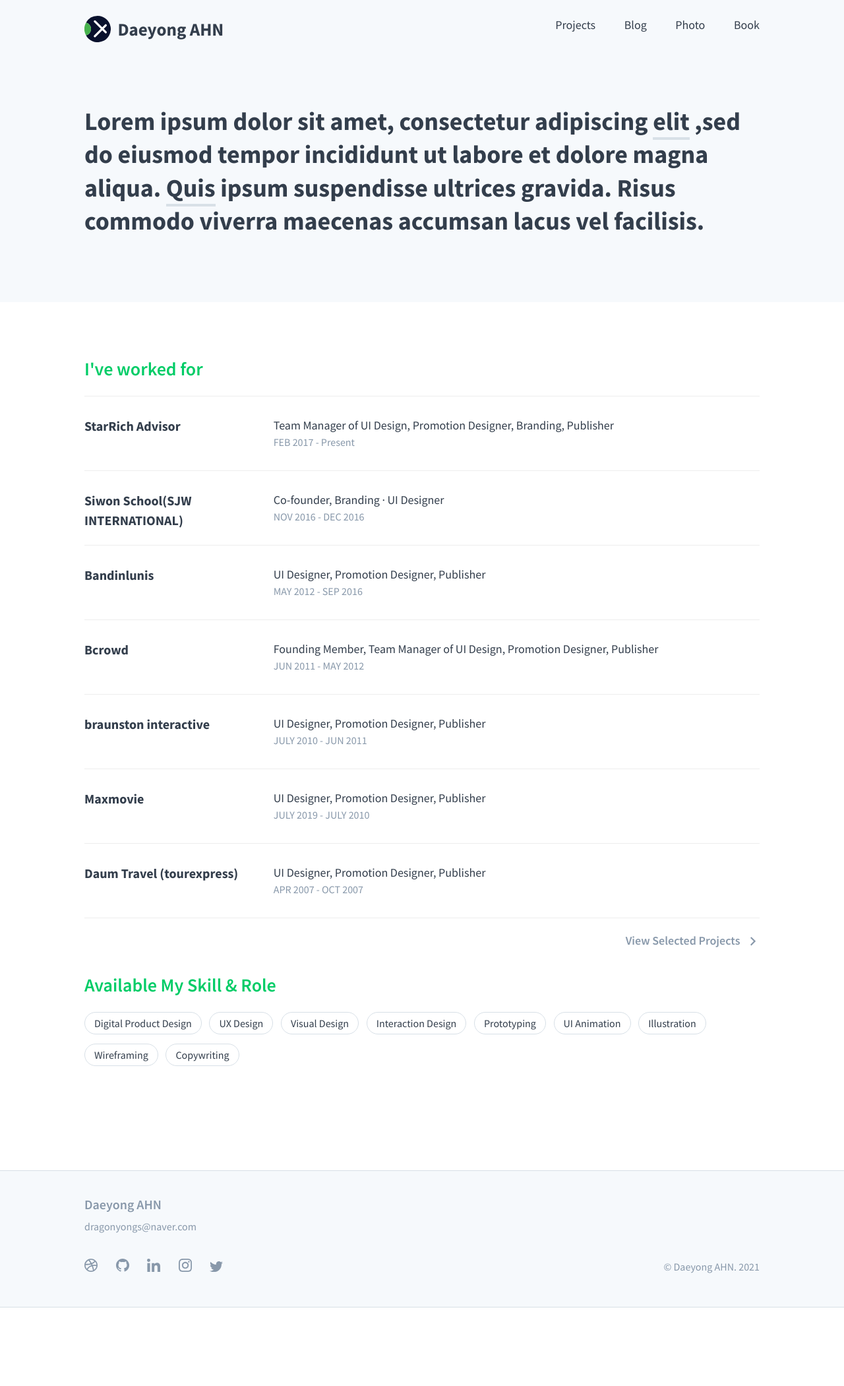
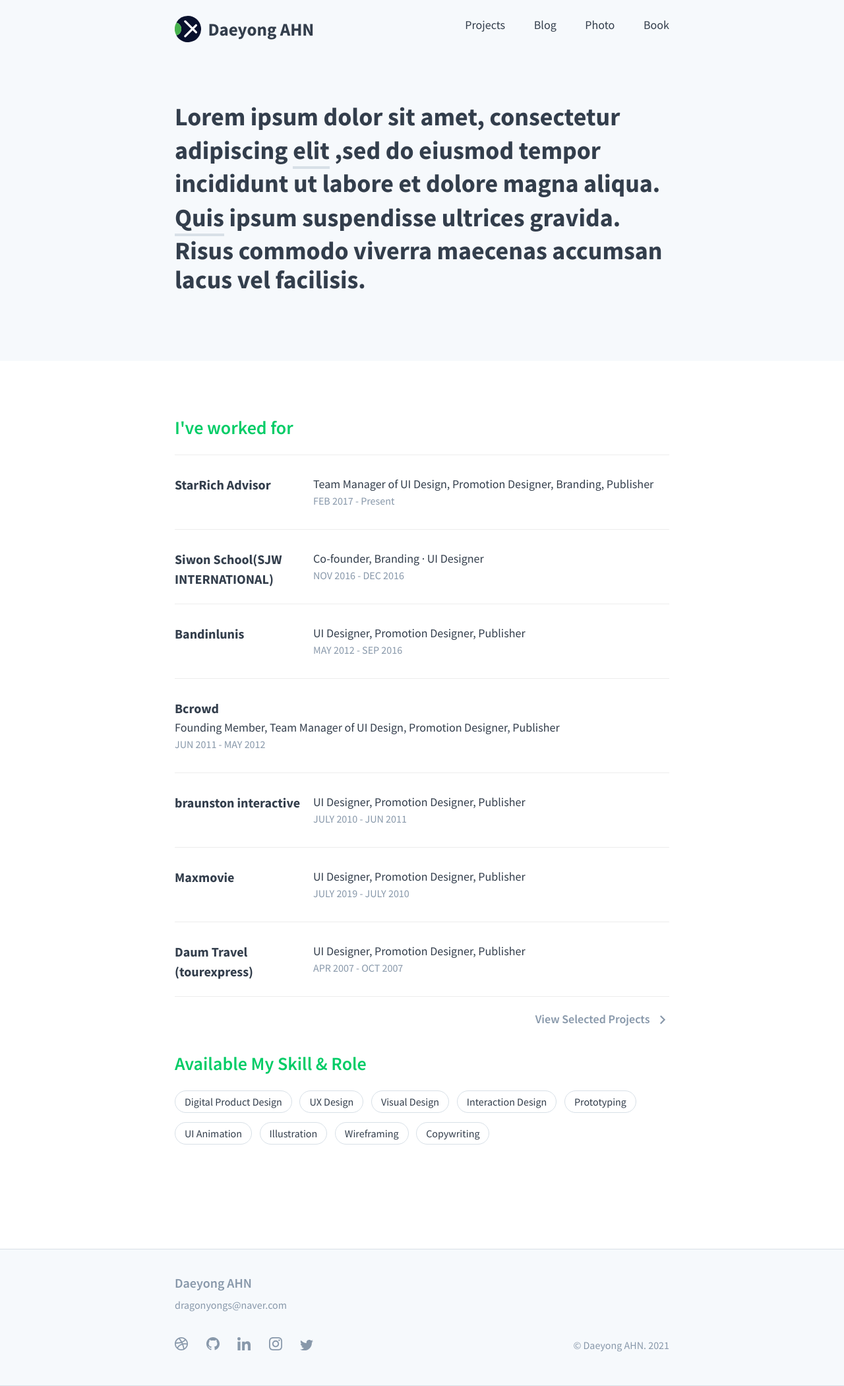
Before and after one commit to dragonyongs/daeyong.github.io, a Jekyll site: the page built from index.md, in a window 1280 px wide. Shown: the whole page at 66% size. Built offline with Jekyll 4.4.1, drawn with Linux system fonts in a browser that asks for light colours; before the commit the page ends 1982 px from its top, so only the background shows below that.

Commit message:
Edit
Edit

```diff
--- a/_sass/_catalogue.scss
+++ b/_sass/_catalogue.scss
@@ -1,6 +1,6 @@
 .catalogue {
-    margin: 0 auto;
-    width: 750px;
+    //margin: 0 auto;
+    //width: 750px;
     &-item {
         border-bottom: 1px solid rgba(0,0,0,.07);
         padding: 36px 0;
--- a/_sass/_layout.scss
+++ b/_sass/_layout.scss
@@ -5,7 +5,7 @@
         width: 88%;
         margin: 0 24px auto;
     }
-  max-width: 1200px; //750px
+  max-width: 750px; //1200px
   &-sub {
     margin-bottom: 20px;
     padding-bottom: 40px;
@@ -21,7 +21,7 @@ main,
 footer>.footer_wrap,
 .nav-container {
   margin: 0 auto;
-  max-width: 1200px; //750px
+  max-width: 750px; //1200px
   width: 80%;
     @media (max-width: $break-small) {
         width: 88%;
```
